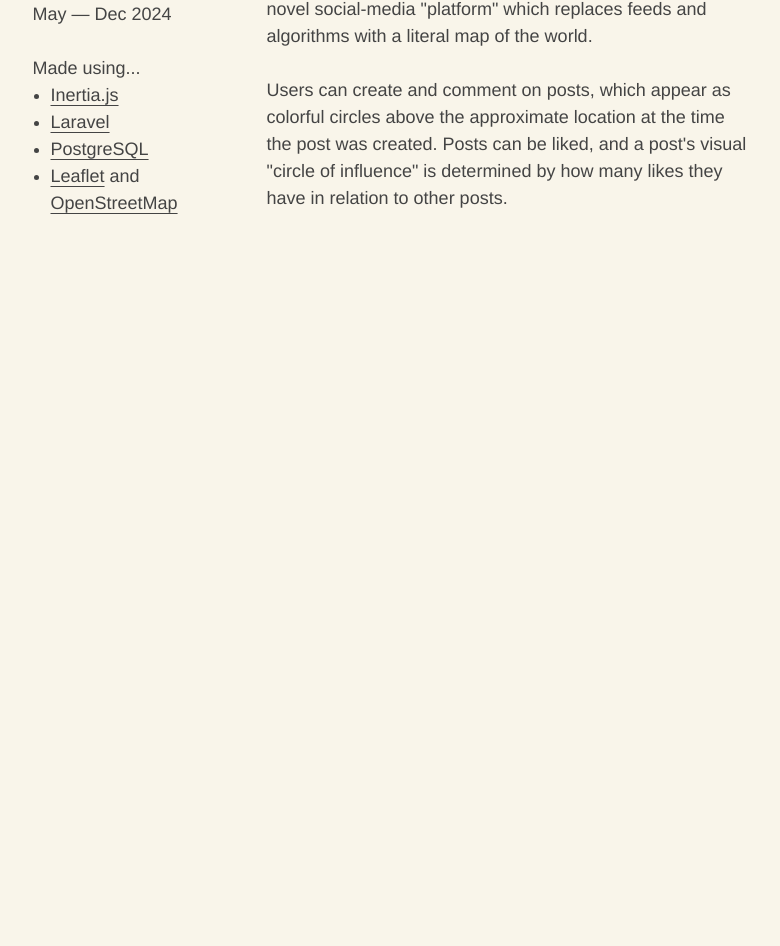
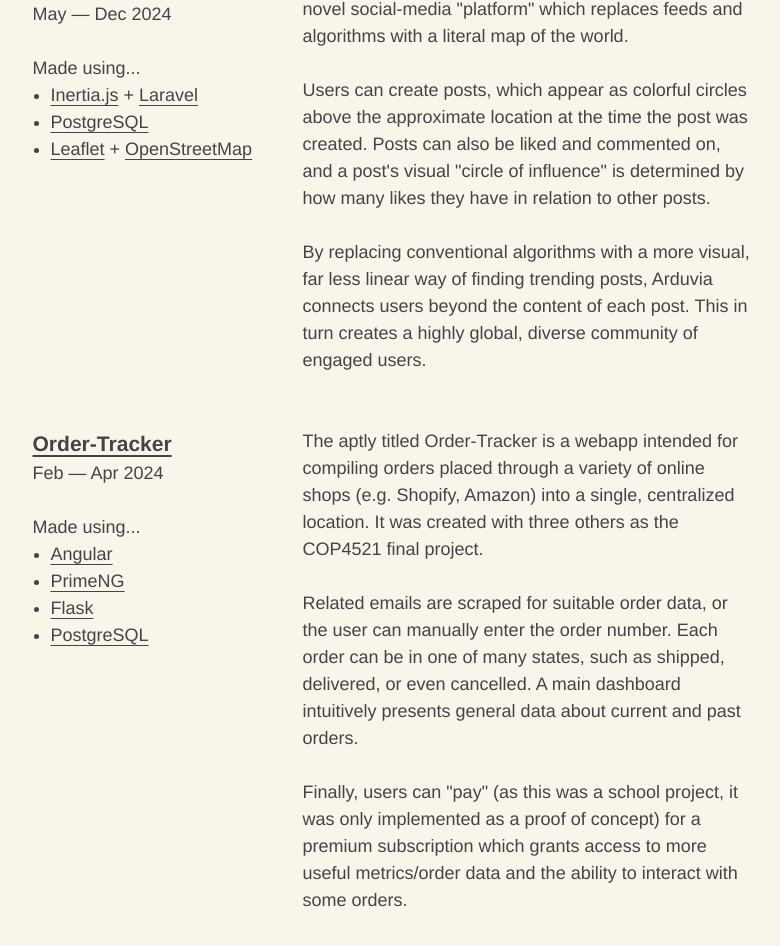
Before and after one commit to sama305/samueland.dev, a Next.js app: page /projects in a window 1280 px wide. Shown: the part 670-1616 px from the top of the page, without its empty margins (240-1020 px from the left). Before the commit the page ends 1022 px from the top, so only its background shows below. Built offline with nearby package versions, Linux system fonts and the light colour scheme.

Commit message:
rewrote arduvia desc and links, add Order-Tracker

```diff
--- a/src/app/(site)/projects/page.tsx
+++ b/src/app/(site)/projects/page.tsx
@@ -34,10 +34,9 @@ export default function Projects() {
           <div>
             <span>Made using...</span>
             <ul>
-              <li><a target="_blank" href="https://inertiajs.com">Inertia.js</a></li>
-              <li><a target="_blank" href="https://laravel.com">Laravel</a></li>
+              <li><a target="_blank" href="https://inertiajs.com">Inertia.js</a> + <a target="_blank" href="https://laravel.com">Laravel</a></li>
               <li><a target="_blank" href="https://www.postgresql.com">PostgreSQL</a></li>
-              <li><a target="_blank" href="https://leafletjs.com">Leaflet</a> and <a target="_blank" href="https://www.openstreetmap.com">OpenStreetMap</a></li>
+              <li><a target="_blank" href="https://leafletjs.com">Leaflet</a> + <a target="_blank" href="https://www.openstreetmap.com">OpenStreetMap</a></li>
             </ul>
           </div>
         </div>
@@ -48,10 +47,38 @@ export default function Projects() {
             feeds and algorithms with a literal map of the world.
           </p>
           <p>
-            Users can create and comment on posts, which appear as colorful circles above the approximate location at
-            the time the
-            post was created. Posts can be liked, and a post's visual "circle of influence" is determined by how many
-            likes they have in relation to other posts.
+            Users can create posts, which appear as colorful circles above the approximate location at the time the post was created. Posts can also be liked and commented on, and a post's visual "circle of influence" is determined by how many likes they have in relation to other posts.
+          </p>
+          <p>
+            By replacing conventional algorithms with a more visual, far less linear way of finding trending posts, Arduvia connects users beyond the content of each post. This in turn creates a highly global, diverse community of engaged users.
+          </p>
+        </div>
+      </div>
+      <div className="content projectEntry">
+        <div>
+          <div>
+            <h3><a className="social" href="https://github.com/danieltdang/Order-Tracker" target="_blank">Order-Tracker</a></h3>
+            Feb &mdash; Apr 2024
+          </div>
+          <div>
+            <span>Made using...</span>
+            <ul>
+              <li><a target="_blank" href="https://angular.dev">Angular</a></li>
+              <li><a target="_blank" href="https://primeng.com">PrimeNG</a></li>
+              <li><a target="_blank" href="https://flask.palletsprojects.com">Flask</a></li>
+              <li><a target="_blank" href="https://www.postgresql.com">PostgreSQL</a></li>
+            </ul>
+          </div>
+        </div>
+        <div className="right">
+          <p>
+            The aptly titled Order-Tracker is a webapp intended for compiling orders placed through a variety of online shops (e.g. Shopify, Amazon) into a single, centralized location. It was created with three others as the COP4521 final project.
+          </p>
+          <p>
+            Related emails are scraped for suitable order data, or the user can manually enter the order number. Each order can be in one of many states, such as shipped, delivered, or even cancelled. A main dashboard intuitively presents general data about current and past orders.
+          </p>
+          <p>
+            Finally, users can "pay" (as this was a school project, it was only implemented as a proof of concept) for a premium subscription which grants access to more useful metrics/order data and the ability to interact with some orders.
           </p>
         </div>
       </div>
--- a/src/app/globals.css
+++ b/src/app/globals.css
@@ -88,7 +88,6 @@ div:not(:last-child) {
 
 .projectEntry {
   margin-bottom: 3rem !important;
-  gap: 0;
 }
 
 /* Page outline */
```
